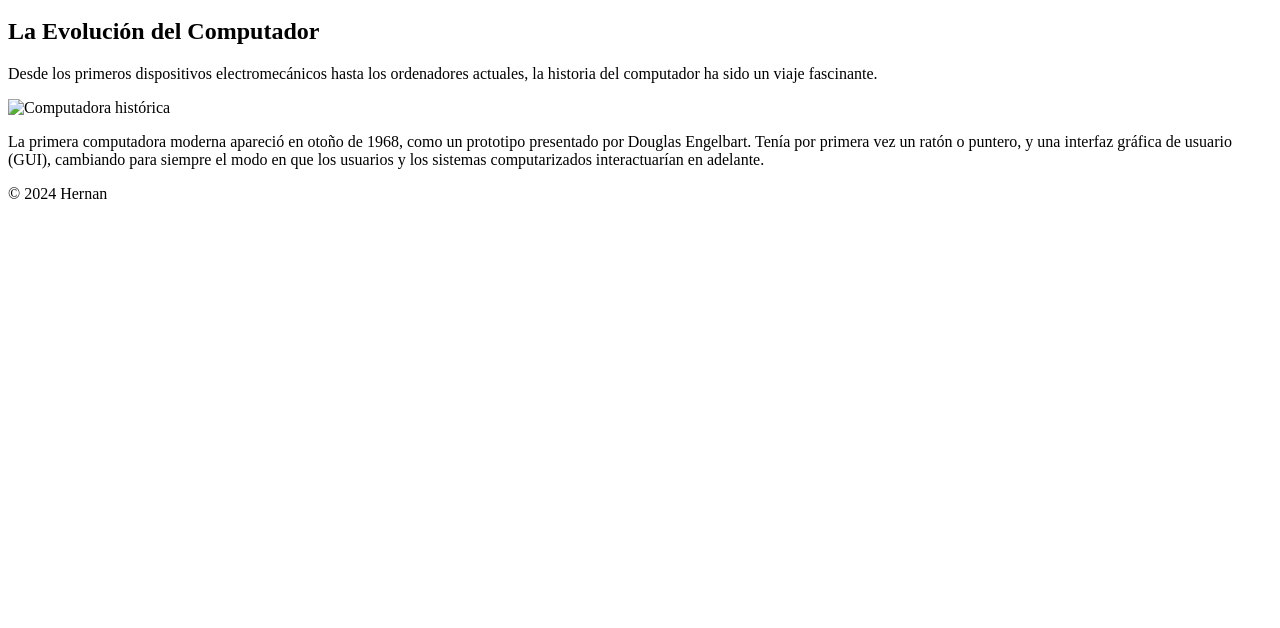
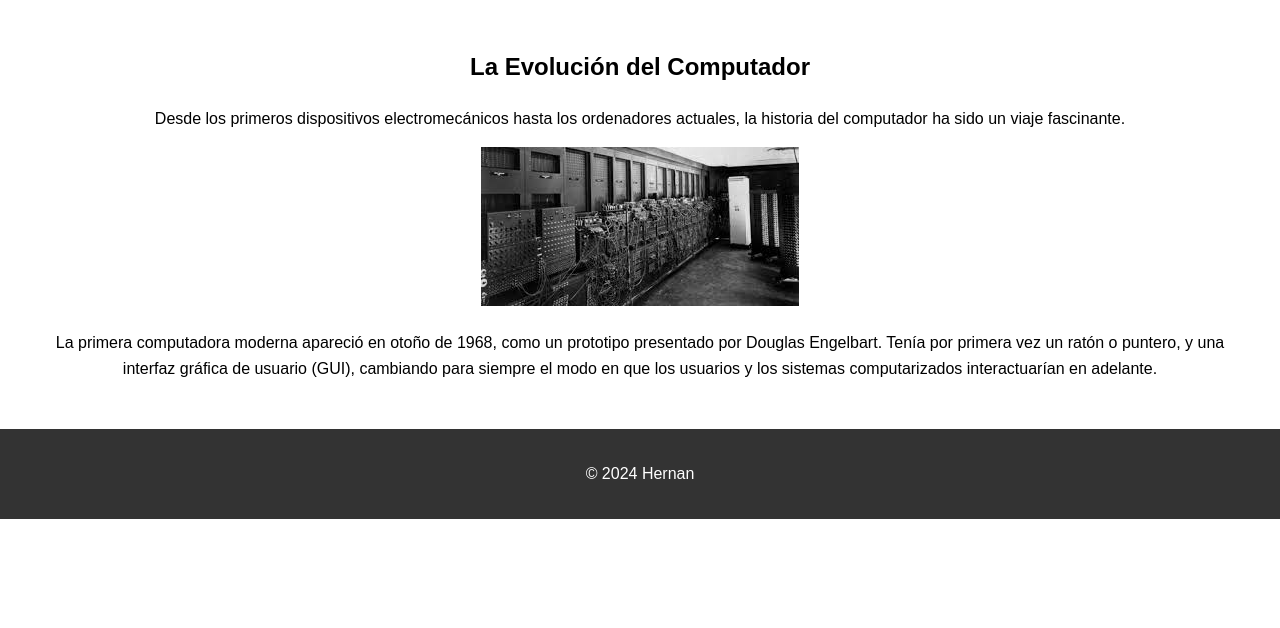
Before and after one commit to djnievas/PreEntrega3Moreyra, a plain HTML site: page html/pagina1.html in a window 1280 px wide. Shown: the part 172-800 px from the top of the page. Drawn offline with Linux system fonts and the light colour scheme; the site is published under a folder, as on GitHub Pages, so addresses that start at the root find nothing.

Commit message:
Update pagina1.html

```diff
--- a/html/pagina1.html
+++ b/html/pagina1.html
@@ -4,7 +4,7 @@
     <meta charset="UTF-8">
     <meta name="viewport" content="width=device-width, initial-scale=1.0">
     <title>Historia del Computador</title>
-    <link rel="stylesheet" href="/css/estilos.css">
+    <link rel="stylesheet" href="../css/estilos.css">
 </head>
 <body>
     <header class="main-header">
@@ -25,7 +25,7 @@
         <section>
             <h2>La Evolución del Computador</h2>
             <p>Desde los primeros dispositivos electromecánicos hasta los ordenadores actuales, la historia del computador ha sido un viaje fascinante.</p>
-            <img src="/img/imagen1.jfif" alt="Computadora histórica">
+            <img src="../img/imagen1.jfif" alt="Computadora histórica">
             <p>La primera computadora moderna apareció en otoño de 1968, como un prototipo presentado por Douglas Engelbart. Tenía por primera vez un ratón o puntero, y una interfaz gráfica de usuario (GUI), cambiando para siempre el modo en que los usuarios y los sistemas computarizados interactuarían en adelante.</p>
         </section>
     </main>
```
